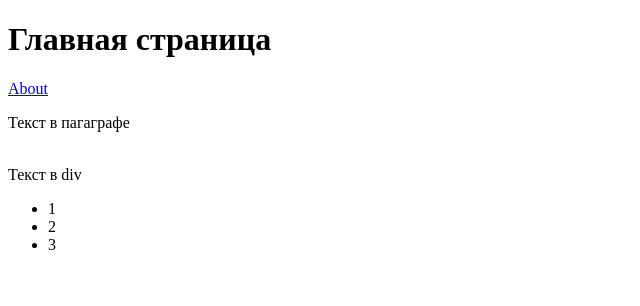
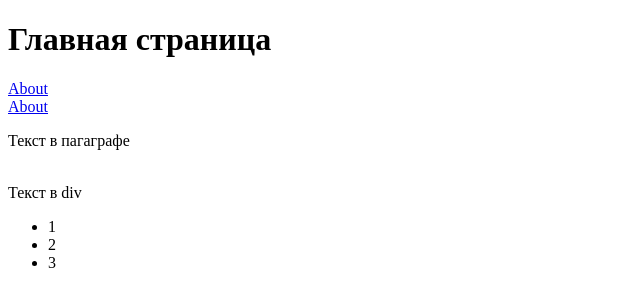
Before and after one commit to keltcharr/learnGit, a plain HTML site: page index.html in a window 1280 px wide. Shown: the whole page, without its empty margins (0-640 px from the left). Drawn offline with Linux system fonts and the light colour scheme.

Commit message:
first commit

```diff
--- a/index.html
+++ b/index.html
@@ -8,6 +8,7 @@
 <body>
     <h1>Главная страница</h1>
     <div><a href="about.html">About</a></div>
+    <div><a href="price.html">About</a></div>
     <div><p>Текст в пагаграфе</p><br>
         <div>Текст в div</div>
         <ul>
@@ -28,6 +29,8 @@ EG[4EGHOW
 gojew[g]]]
 wekfekwnfkf
 
+Lorem Ipsum - это текст-"рыба", часто используемый в печати и вэб-дизайне. Lorem Ipsum является стандартной "рыбой" для текстов на латинице с начала XVI века. В то время некий безымянный печатник создал большую коллекцию размеров и форм шрифтов, используя Lorem Ipsum для распечатки образцов. Lorem Ipsum не только успешно пережил без заметных изменений пять веков, но и перешагнул в электронный дизайн. Его популяризации в новое время послужили публикация листов Letraset с образцами Lorem Ipsum в 60-х годах и, в более недавнее время, программы электронной вёрстки типа Aldus PageMaker, в шаблонах которых используется Lorem Ipsum
+Многие думают, что Lorem Ipsum - взятый с потолка псевдо-латинский набор слов, но это не совсем так. Его корни уходят в один фрагмент классической латыни 45 года н.э.
 -->
     </div>
 
```
